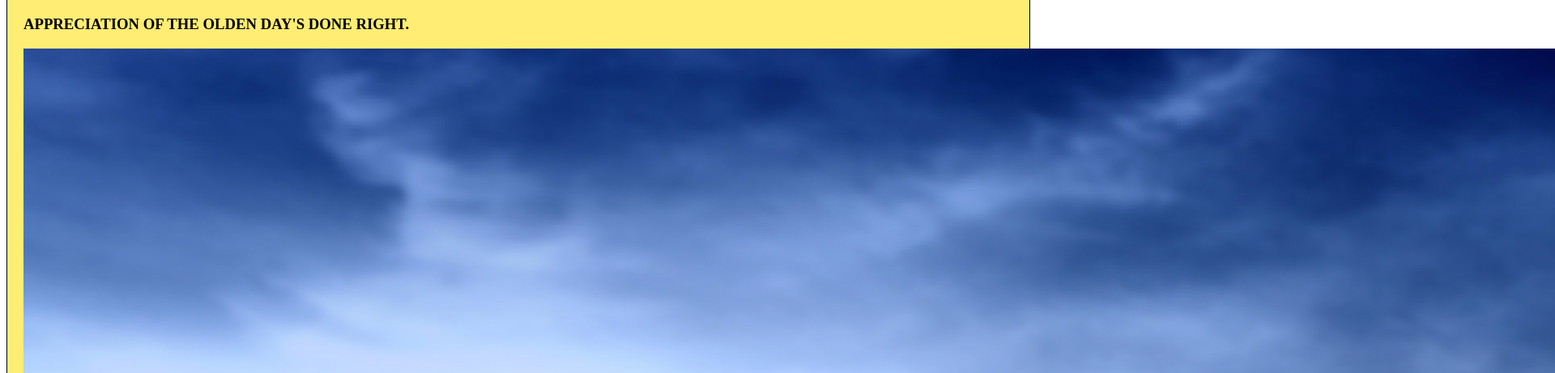
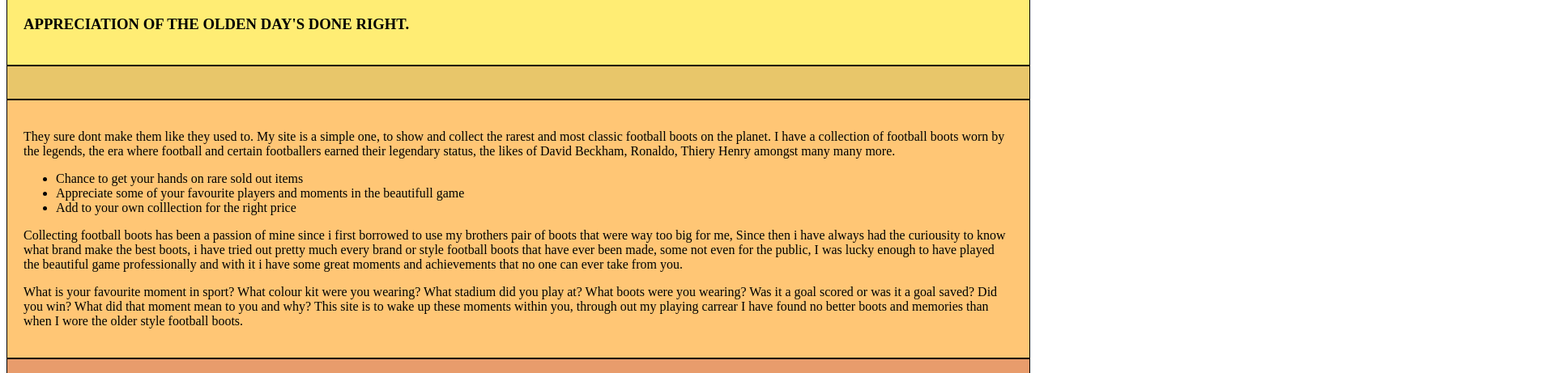
Before and after one commit to jhumbrac/Osanocurt.github.io, a plain HTML site: page unit_5/index.html in a window 1280 px wide. Shown: the part 90-551 px from the top of the page at 81% size, 1920 px wide, since content can reach past the window. Drawn offline with Linux system fonts and the light colour scheme.

Commit message:
Update index.html

```diff
--- a/unit_5/index.html
+++ b/unit_5/index.html
@@ -8,7 +8,6 @@
 	<header>
 		<h1>RARE FOOTBALL BOOTS COLLECTION</h1>
 		<h3>APPRECIATION OF THE OLDEN DAY'S DONE RIGHT.</h3>
-		<img src="images/grass1.jpg">
 	</header>
 	<nav>
 
```
